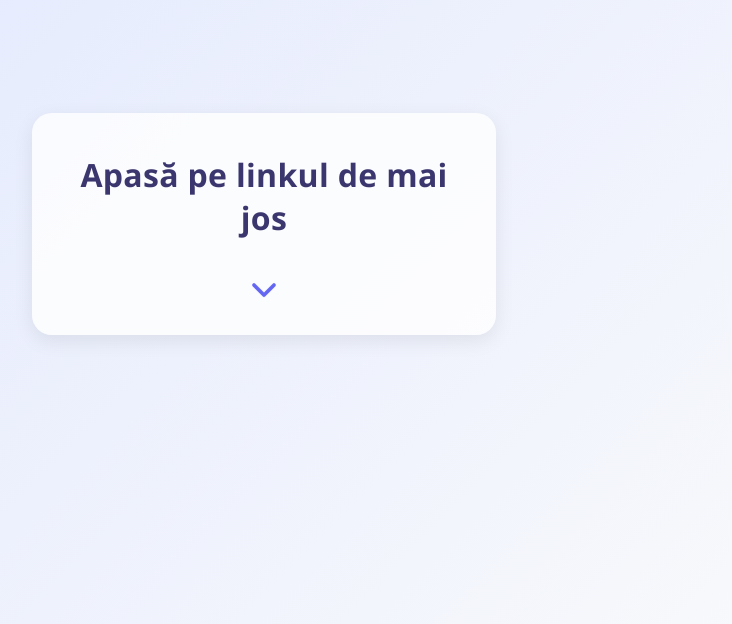
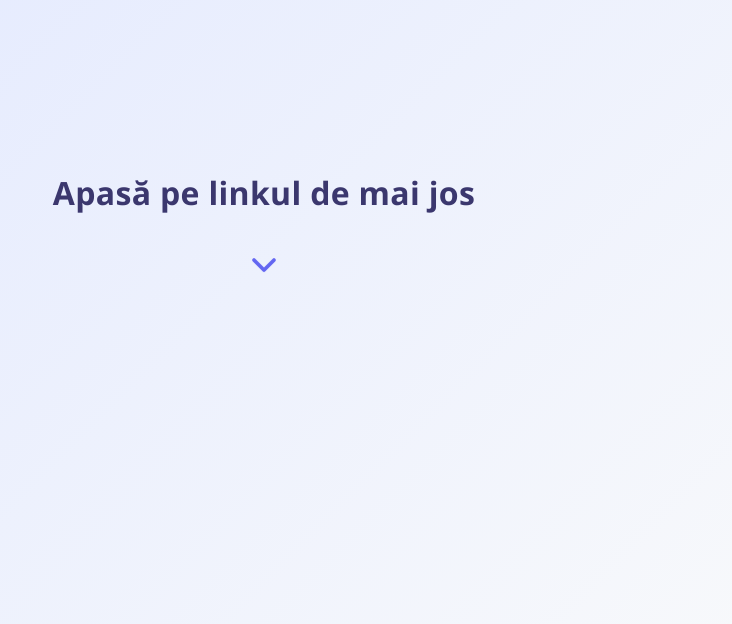
Before and after one commit to xteextee7-ops/click_announcement.github.io, a plain HTML site: page index.html in a window 1280 px wide. Shown: the part 176-800 px from the top of the page, without its empty margins (376-1108 px from the left). Drawn offline with Linux system fonts and the light colour scheme.

Commit message:
Remove container class and adjust HTML structure

```diff
--- a/index.html
+++ b/index.html
@@ -15,20 +15,13 @@
             justify-content: center;
             font-family: 'Segoe UI', 'Roboto', Arial, sans-serif;
         }
-        .container {
-            text-align: center;
-            background: rgba(255,255,255,0.8);
-            padding: 40px 32px 32px 32px;
-            border-radius: 20px;
-            box-shadow: 0 6px 20px rgba(0,0,0,0.08);
-            max-width: 400px;
-        }
         .heading {
             font-size: 2rem;
             font-weight: 700;
             color: #3b376e;
             margin-bottom: 14px;
             letter-spacing: 0.01em;
+            text-align: center;
         }
         .arrow {
             margin-top: 24px;
@@ -52,7 +45,7 @@
     </style>
 </head>
 <body>
-    <div class="container">
+    <div>
         <div class="heading">Apasă pe linkul de mai jos</div>
         <div class="arrow">
             <!-- Beautiful Down Arrow SVG -->
```
